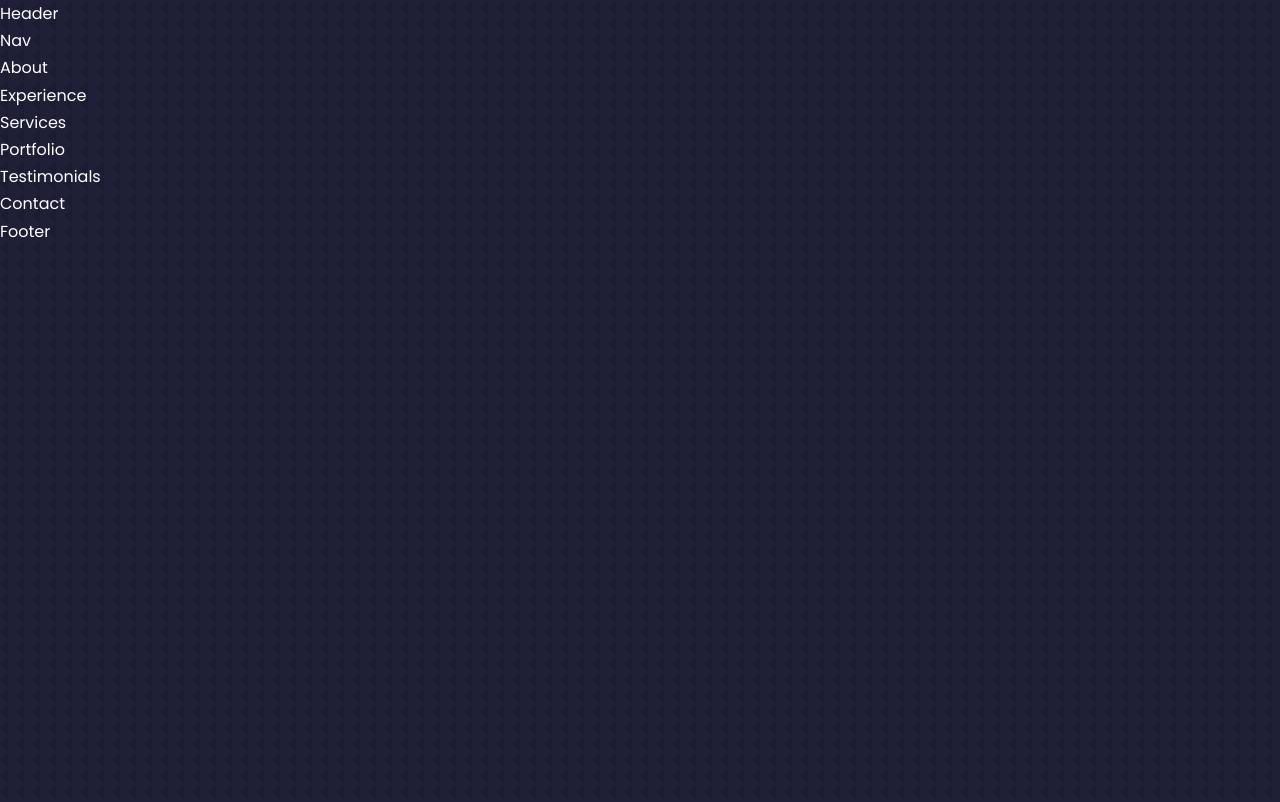
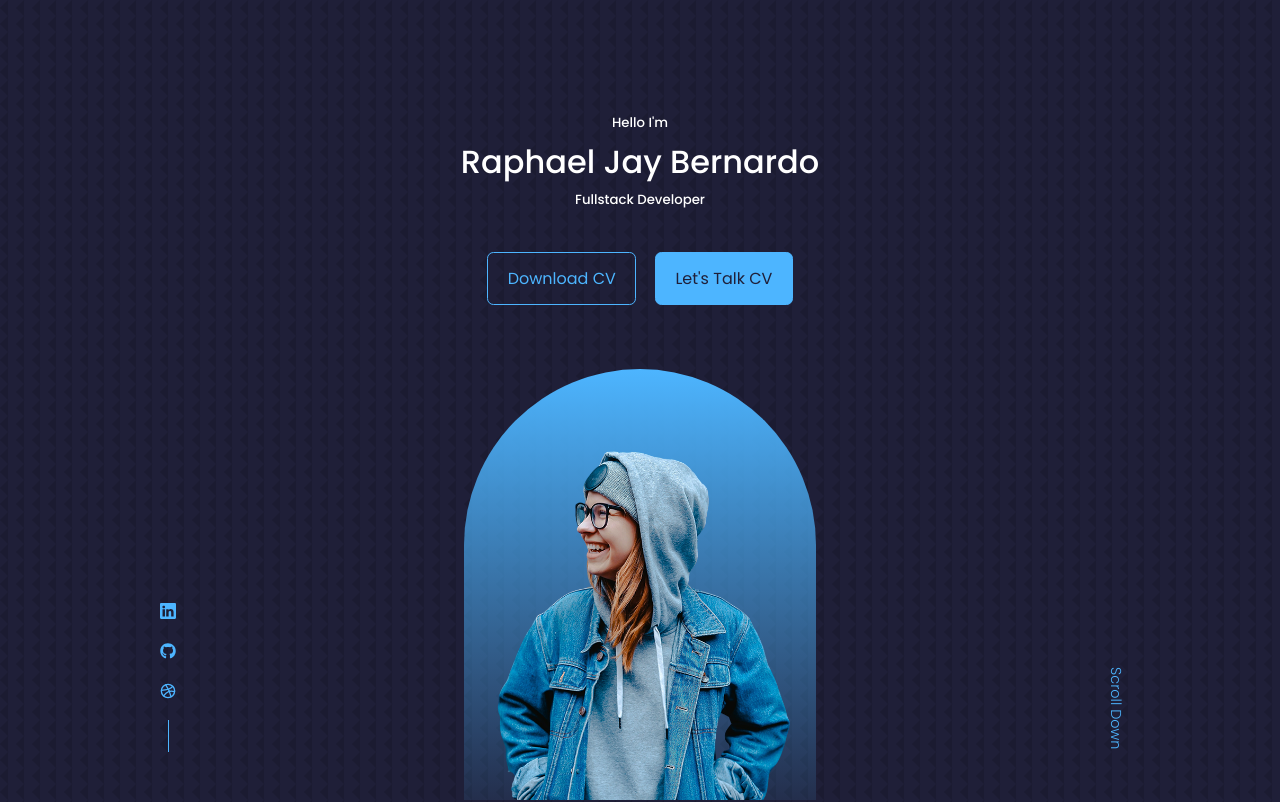
Before and after one commit to hackwebdev/react-personal-portfolio-website, a React (Create React App) app: page / in a window 1280 px wide. Shown: the top 802 px of the page. Built offline with nearby package versions, Linux system fonts and the light colour scheme.

Commit message:
header component

```diff
--- a/package.json
+++ b/package.json
@@ -8,6 +8,7 @@
     "@testing-library/user-event": "^13.5.0",
     "react": "^18.2.0",
     "react-dom": "^18.2.0",
+    "react-icons": "^4.4.0",
     "react-scripts": "5.0.1",
     "web-vitals": "^2.1.4"
   },
--- /dev/null
+++ b/src/components/header/CTA.jsx
@@ -0,0 +1,17 @@
+import React from 'react'
+import CV from '../../assets/cv.pdf'
+
+const CTA = () => {
+  return (
+    <div className='cta'>
+      <a href={CV} download className='btn'>
+        Download CV
+      </a>
+      <a href='#contact' className='btn btn-primary'>
+        Let's Talk CV
+      </a>
+    </div>
+  )
+}
+
+export default CTA
--- a/src/components/header/Header.jsx
+++ b/src/components/header/Header.jsx
@@ -1,8 +1,27 @@
 import React from 'react'
+import CTA from './CTA'
+import ME from '../../assets/me.png'
+import HeaderSocials from './HeaderSocials'
 import './header.css'
 
 const Header = () => {
-  return <div>Header</div>
+  return (
+    <header>
+      <div className='container header__container'>
+        <h5>Hello I'm</h5>
+        <h1>Raphael Jay Bernardo</h1>
+        <h5 className='text-light'>Fullstack Developer</h5>
+        <CTA />
+        <HeaderSocials />
+        <div className='me'>
+          <img src={ME} alt='' />
+        </div>
+        <a href='#contact' className='scroll__down'>
+          Scroll Down
+        </a>
+      </div>
+    </header>
+  )
 }
 
 export default Header
--- /dev/null
+++ b/src/components/header/HeaderSocials.jsx
@@ -0,0 +1,22 @@
+import React from 'react'
+import { BsLinkedin } from 'react-icons/bs'
+import { FaGithub } from 'react-icons/fa'
+import { FiDribbble } from 'react-icons/fi'
+
+const HeaderSocials = () => {
+  return (
+    <div className='header__socials'>
+      <a href='https://linkedin.com' target='_blank'>
+        <BsLinkedin />
+      </a>
+      <a href='https://github.com' target='_blank'>
+        <FaGithub />
+      </a>
+      <a href='https://dribbble.com' target='_blank'>
+        <FiDribbble />
+      </a>
+    </div>
+  )
+}
+
+export default HeaderSocials
--- a/src/components/header/header.css
+++ b/src/components/header/header.css
@@ -0,0 +1,61 @@
+header {
+  height: 100vh;
+  padding-top: 7rem;
+  overflow: hidden;
+}
+
+.header__container {
+  text-align: center;
+  height: 100%;
+  position: relative;
+}
+
+/* CTA */
+
+.cta {
+  margin-top: 2.5rem;
+  display: flex;
+  gap: 1.2rem;
+  justify-content: center;
+}
+
+/* Socials */
+.header__socials {
+  display: flex;
+  flex-direction: column;
+  align-items: center;
+  gap: 0.8rem;
+  position: absolute;
+  left: 0;
+  bottom: 3rem;
+}
+
+.header__socials::after {
+  content: '';
+  width: 1px;
+  height: 2rem;
+  background-color: var(--color-primary);
+}
+
+/* Image */
+
+.me {
+  background: linear-gradient(var(--color-primary), transparent);
+  width: 22rem;
+  height: 30rem;
+  position: absolute;
+  left: calc(50% - 11rem);
+  margin-top: 4rem;
+  border-radius: 12rem 12rem 0 0;
+  overflow: hidden;
+  padding: 5rem 1.5rem 1.5rem 1.5rem;
+}
+
+.scroll__down {
+  position: absolute;
+  right: -2.3rem;
+  bottom: 5rem;
+  transform: rotate(90deg);
+  font-weight: 300;
+  font-size: 0.9rem;
+}
```
Also changed, not shown: 2 other files (tests, documents, lock files or other folders).
